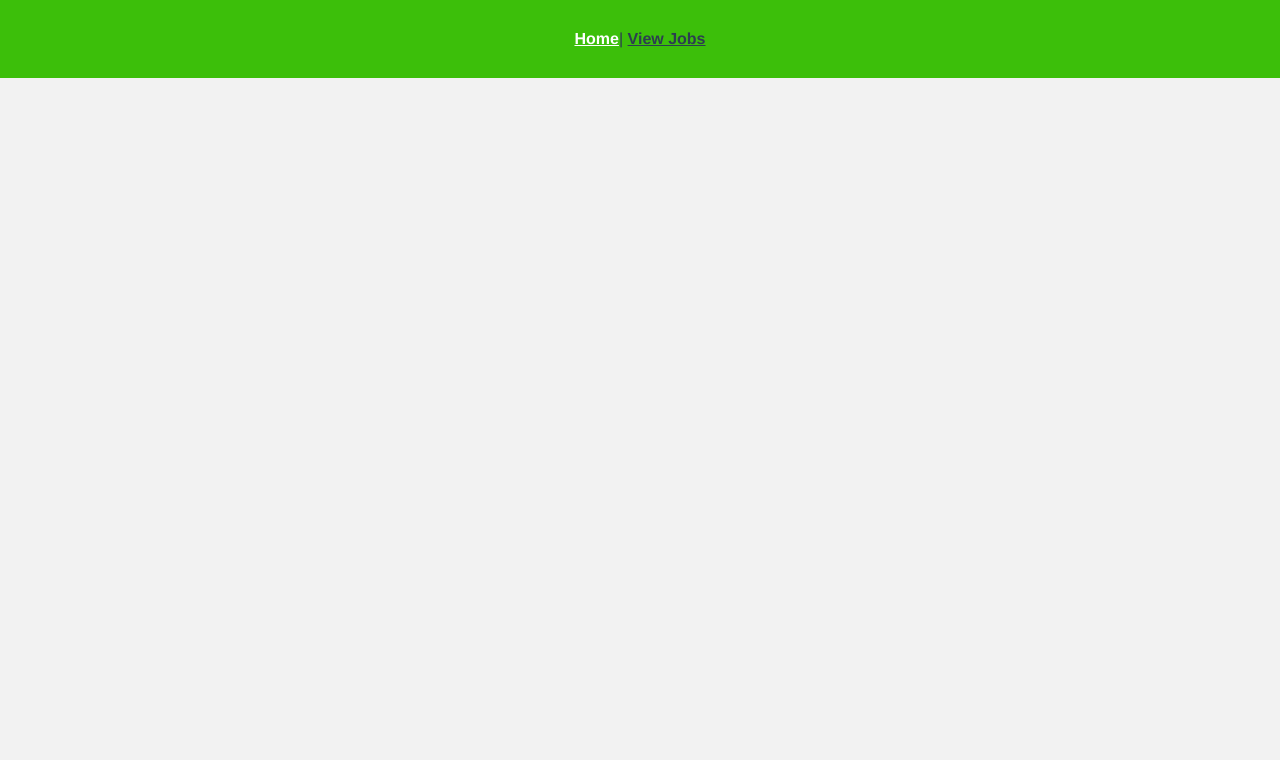
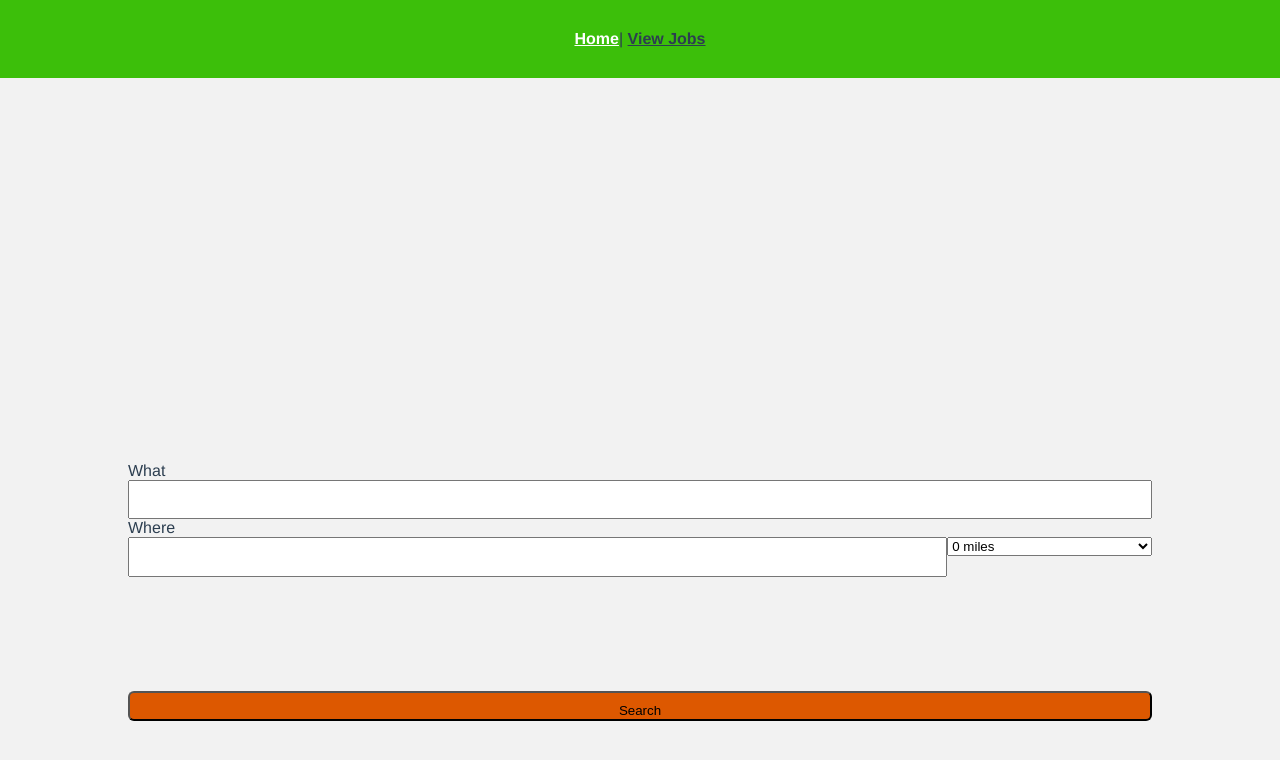
Before and after one commit to infectedByCode/job-board-client, a Vue app: page / in a window 1280 px wide. Shown: the top 760 px of the page. Built offline with nearby package versions, Linux system fonts and the light colour scheme.

Commit message:
add base home page form

```diff
--- a/src/views/Home.vue
+++ b/src/views/Home.vue
@@ -1,10 +1,86 @@
 <template>
-  <div class="home"></div>
+  <div>
+    <form>
+      <label for="jobType">What</label>
+      <input v-model="jobType" type="text" name="jobType" />
+      <label for="location">Where</label>
+      <input v-model="location" type="text" name="location" />
+      <select>
+        <option
+          v-for="distance in distanceOptions"
+          :key="distance.text"
+          :value="distance.value"
+        >{{distance.text}}</option>
+      </select>
+      <button @click.prevent="handleSubmit">Search</button>
+    </form>
+  </div>
 </template>
 
 <script>
 export default {
-  name: 'Home',
-  components: {},
+  name: "Home",
+  data() {
+    return {
+      jobType: null,
+      location: null
+    };
+  },
+  computed: {
+    distanceOptions() {
+      const options = [0, 10, 20, 30];
+      return options.map(option => ({ value: 0, text: `${option} miles` }));
+    }
+  },
+  methods: {
+    handleSubmit() {
+      this.$router.push({
+        name: "Job Board",
+        params: { searchTerm: this.jobType }
+      });
+    }
+  }
 };
 </script>
+
+<style module>
+form {
+  height: 100%;
+  width: 80%;
+  margin: 0 auto;
+  padding: 30% 0;
+}
+
+label {
+  display: block;
+  text-align: left;
+  width: 100%;
+  margin: 0 auto;
+}
+
+input {
+  box-sizing: border-box;
+  width: 100%;
+  padding: 1%;
+}
+
+input:last-of-type {
+  width: 80%;
+  float: left;
+}
+
+select {
+  width: 20%;
+  float: right;
+}
+
+button {
+  background-color: #dd5800;
+  display: block;
+  width: 100%;
+  height: 30px;
+  margin: 15% auto;
+  padding: 1%;
+  border-radius: 6px;
+}
+</style>
```
